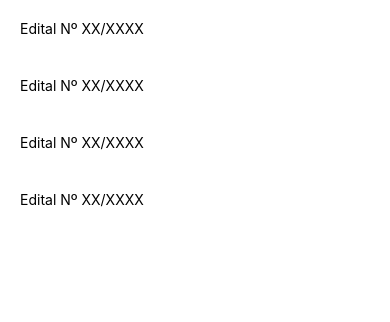
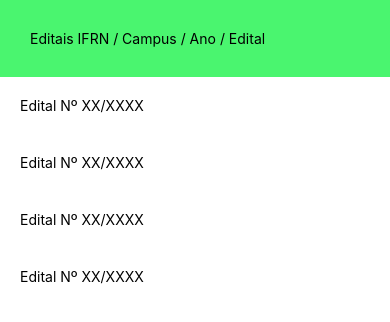
Before and after one commit to Cleisson50/Editais_IFRN, a React Native app: screen /Edital in a window 390 px wide. Shown: the top 322 px of the page. Built offline with nearby package versions, Linux system fonts and the light colour scheme.

Commit message:
Adicionando o cabeçalho a pagina Edital

```diff
--- a/src/pages/Edital.js
+++ b/src/pages/Edital.js
@@ -4,6 +4,10 @@
 export default props => {
     return (
         <View style={style.campus}>
+            <View style={style.header}>
+                <Text>Editais IFRN /
+                    Campus / Ano / Edital</Text>
+            </View>
             <TouchableHighlight style={style.btn1} onPress={() => { props.navigation.navigate("Edital") }}>
                 <View>
                     <Text>Edital Nº XX/XXXX</Text>
@@ -33,6 +37,11 @@
     campus: {
         flex: 1,
     },
+    header: {
+        textAlign: 'center',
+        padding: 30,
+        backgroundColor: '#4AF56F'
+    },
     btn1: {
         textAlign: 'center',
         padding: 20,
```
